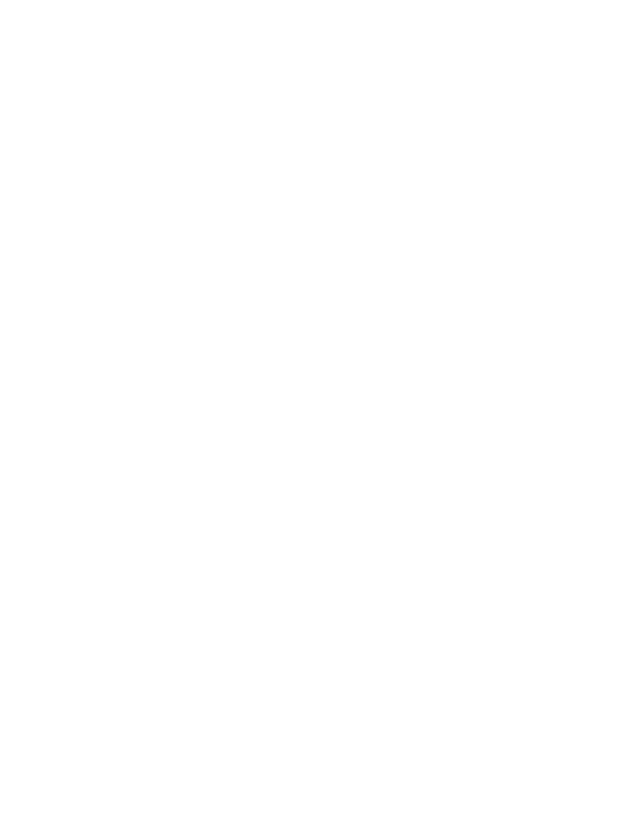
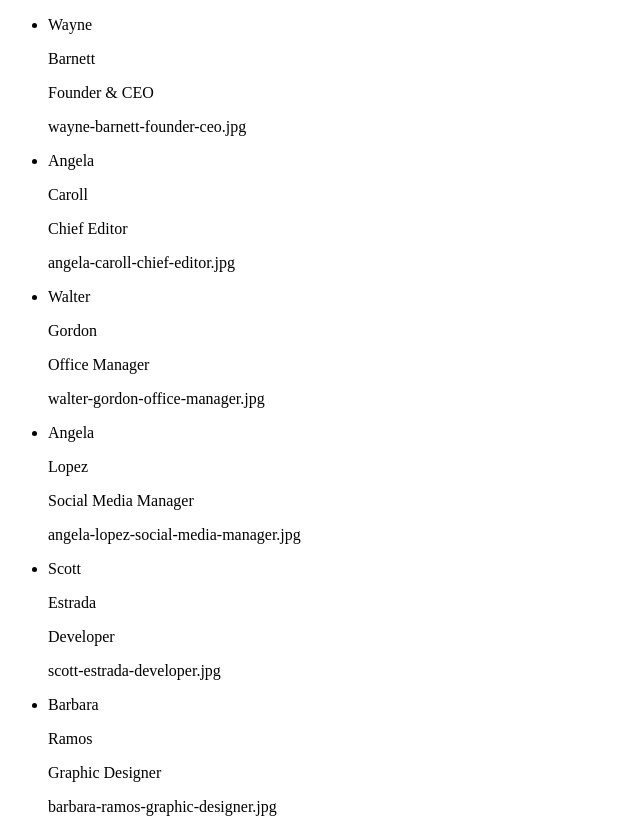
Before and after one commit to LorenzoMoccia/js-our-team, a plain HTML site: page index.html in a window 1280 px wide. Shown: the whole page, without its empty margins (0-640 px from the left). Before the commit the page ends 800 px from the top, so only its background shows below. Drawn offline with Linux system fonts and the light colour scheme.

Commit message:
Terminato

```diff
--- a/index.html
+++ b/index.html
@@ -7,6 +7,7 @@
     <title>Document</title>
 </head>
 <body>
+    <ul id="member-list"></ul>
     <script src="js/main.js"></script>
 </body>
 </html>
--- a/js/main.js
+++ b/js/main.js
@@ -38,5 +38,19 @@ const members = [
         image: "barbara-ramos-graphic-designer.jpg"
     },
 
+];
 
-];
+for(let i = 0; i < members.length; i++){
+    console.log(members[i]);
+    const currentMember = members[i];
+    const listItem = `
+        <li>
+            <p>${currentMember.firstName}<p>
+            <p>${currentMember.lastName}<p>
+            <p>${currentMember.role}<p>
+            <p>${currentMember.image}<p>
+        </li>
+    `;
+
+    document.getElementById("member-list").innerHTML += listItem;
+}
```
